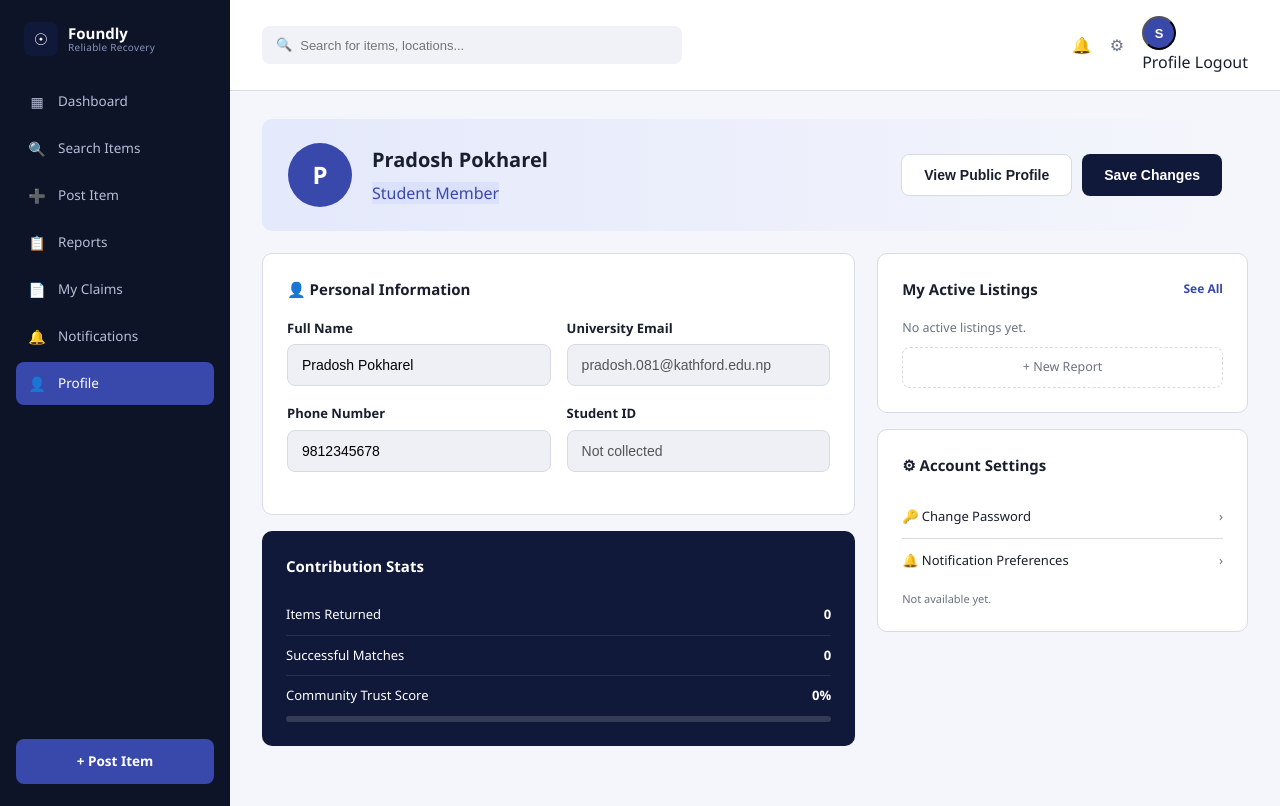
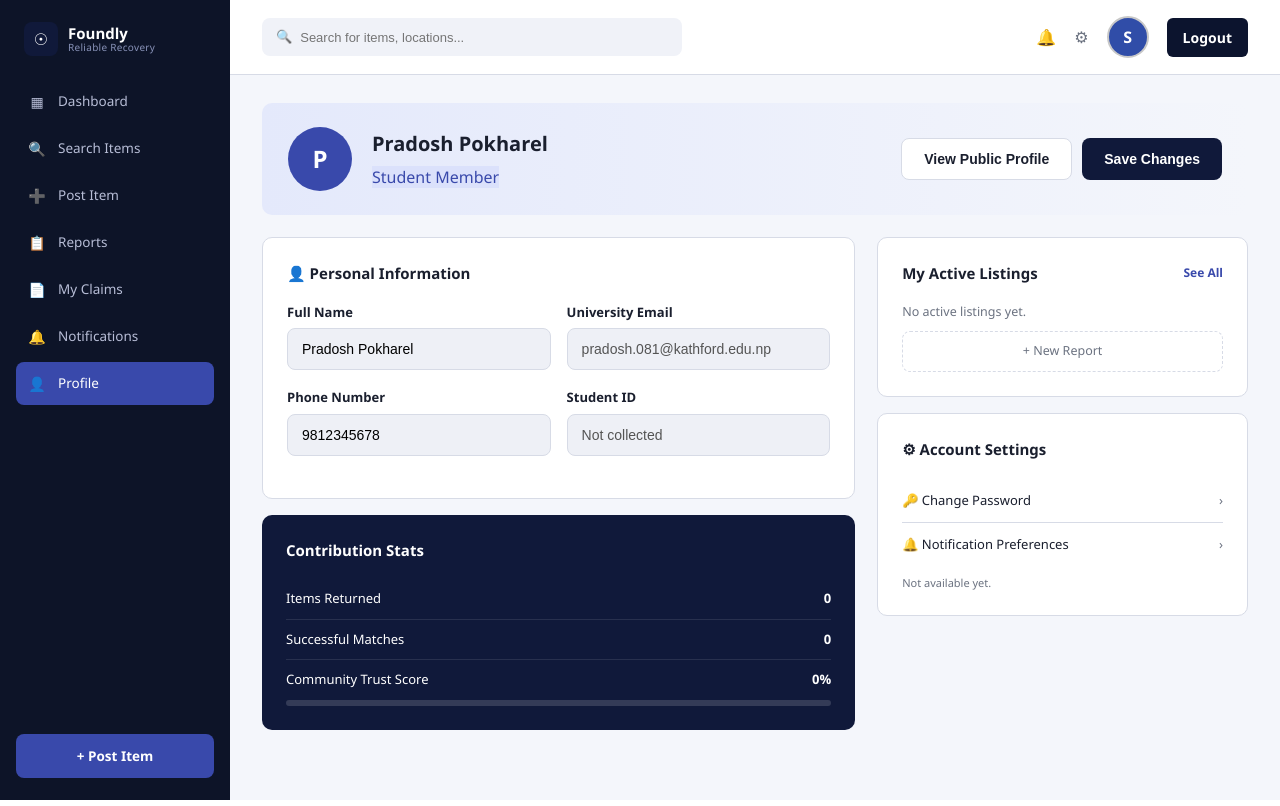
Before and after one commit to saisha20/LAF, a PHP site: page /LAF/profile.php in a window 1280 px wide. Run offline with PHP 8.4, Linux system fonts and the light colour scheme; a user stored in the database is signed in; data comes from the database, SQL or seed files in the repository; data that the repository does not hold is empty.

Commit message:
Updated Foundly

```diff
--- a/sidebar.css
+++ b/sidebar.css
@@ -103,6 +103,7 @@
   font-size: 13px;
 }
 
+
 .topbar-actions {
   display: flex;
   align-items: center;
@@ -116,18 +117,37 @@
 }
 
 .topbar-avatar {
-  width: 34px;
-  height: 34px;
+  width: 42px;
+  height: 42px;
   border-radius: 50%;
-  background: var(--indigo);
-  color: #fff;
+  background: #304da8;
+  color: white;
   display: flex;
   align-items: center;
   justify-content: center;
-  font-weight: 700;
-  font-size: 13px;
+  text-decoration: none;
+  font-size: 16px;
+  font-weight: 600;
+  border: 2px solid #c8c8c8;
+}
+.logout-btn {
+  display: inline-flex;
+  align-items: center;
+  justify-content: center;
+  padding: 9px 16px;
+  min-width: 75px;
+  background: #0c142e;
+  color: white;
+  border-radius: 6px;
+  text-decoration: none;
+  font-size: 14px;
+  font-weight: 600;
+  transition: background 0.2s ease;
 }
 
+.logout-btn:hover {
+  background: #16234f;
+}
 .dash-main {
   padding: 28px 32px 60px;
   max-width: 1100px;
--- a/sidebar.php
+++ b/sidebar.php
@@ -29,8 +29,8 @@ $navItems = [
 <title><?php echo htmlspecialchars($pageTitle); ?> - Foundly</title>
 <link rel="stylesheet" href="base.css">
 <link rel="stylesheet" href="dashboard.css">
-<link rel="stylesheet" href="sidebar.css?v=2">
-<link rel="stylesheet" href="user_menu.css">
+<link rel="stylesheet" href="sidebar.css?v=3">
+
 </head>
 <body>
 
@@ -81,19 +81,16 @@ $navItems = [
         <span>&#128269;</span>
         <input type="text" placeholder="Search for items, locations...">
       </div>
-      <div class="topbar-actions">
-        <span class="topbar-icon">&#128276;</span>
-        <span class="topbar-icon">&#9881;</span>
-        <div class="user-menu">
-          <button type="button" class="topbar-avatar" onclick="toggleUserMenu()" title="<?php echo htmlspecialchars($_SESSION['full_name']); ?>">
-            <?php echo strtoupper(substr($_SESSION['full_name'], 0, 1)); ?>
-          </button>
-          <div class="user-menu-dropdown" id="userMenuDropdown">
-            <a href="profile.php">Profile</a>
-            <a href="logout.php">Logout</a>
-          </div>
-        </div>
-      </div>
+<div class="topbar-actions">
+    <span class="topbar-icon">&#128276;</span>
+    <span class="topbar-icon">&#9881;</span>
+
+    <a href="profile.php" class="topbar-avatar" title="Profile">
+        <?php echo strtoupper(substr($_SESSION['full_name'], 0, 1)); ?>
+    </a>
+
+    <a href="logout.php" class="logout-btn">Logout</a>
+</div>
     </header>
 
     <main class="dash-main">
```
